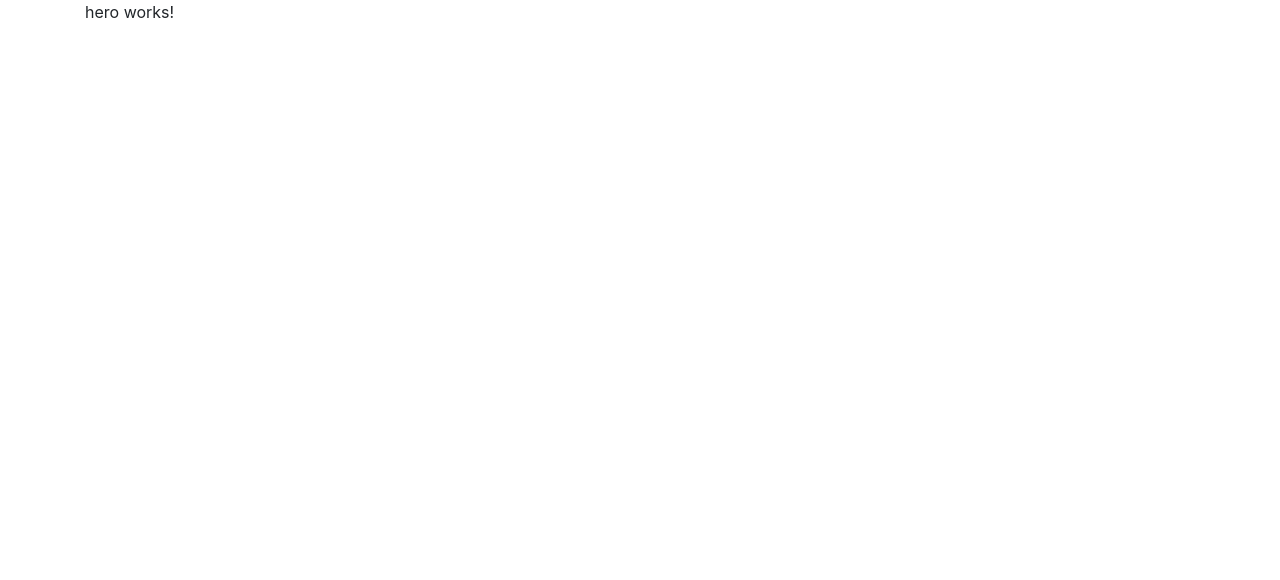
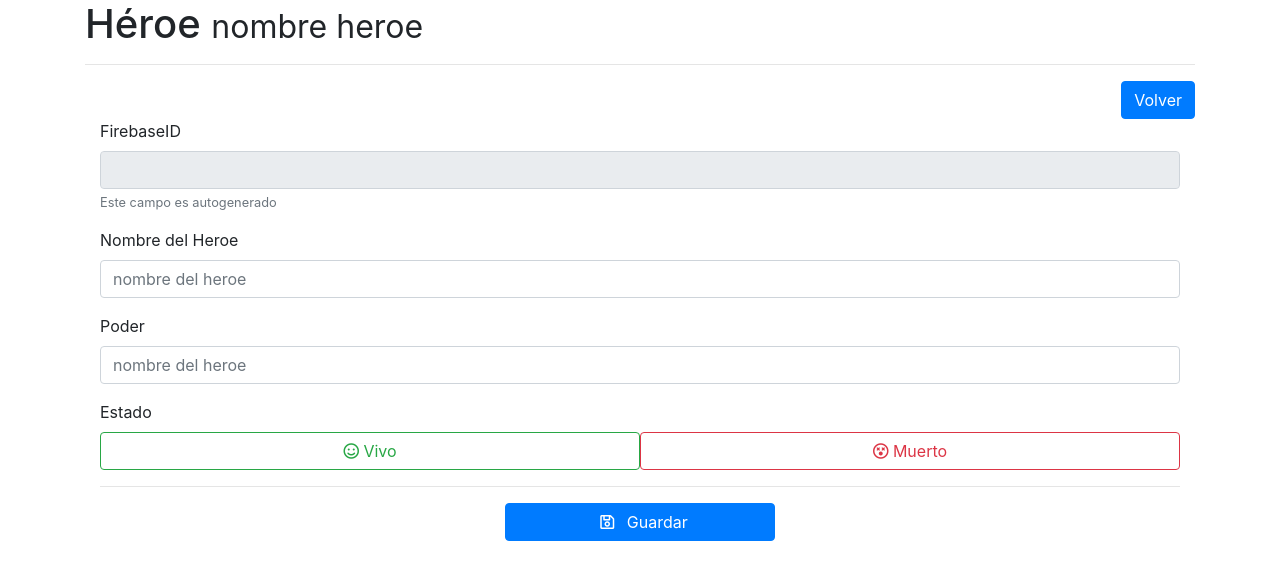
Before and after one commit to aaronllcam/ng-crud-firebase, an Angular app: page /hero/1 in a window 1280 px wide. Shown: the top 580 px of the page. Built offline with nearby package versions, Linux system fonts and the light colour scheme.

Commit message:
pages views

```diff
--- a/src/app/app.module.ts
+++ b/src/app/app.module.ts
@@ -1,5 +1,7 @@
 import { BrowserModule } from '@angular/platform-browser';
 import { NgModule } from '@angular/core';
+
+import { FormsModule } from '@angular/forms';
 
 import { AppRoutingModule } from './app-routing.module';
 
@@ -15,7 +17,8 @@ import { HeroComponent } from './pages/hero/hero.component';
   ],
   imports: [
     BrowserModule,
-    AppRoutingModule
+    AppRoutingModule,
+    FormsModule
   ],
   providers: [],
   bootstrap: [AppComponent]
--- a/src/app/pages/hero/hero.component.html
+++ b/src/app/pages/hero/hero.component.html
@@ -1 +1,71 @@
-<p>hero works!</p>
+<!-- <p class="animate__animated animate__bounceInRight">heroes works!</p> -->
+
+<h1>Héroe <small>nombre heroe</small></h1>
+<hr>
+
+<div class="row text-right">
+    <div class="col">
+        <button class="btn btn-primary" routerLink="/heroes">Volver</button>
+    </div>
+</div>
+
+
+<div class="row" class="animate__animated animate__bounceInRight">
+    <div class="col">
+        <form #form="ngForm" (ngSubmit)="save()">
+
+            <div class="form-group">
+                <label>FirebaseID</label>
+                <input type="text" class="form-control" disabled>
+                <small class="form-text text-muted">Este campo es autogenerado</small>
+            </div>
+
+            <div class="form-group">
+                <label>Nombre del Heroe</label>
+                <input  type="text"
+                        class="form-control"
+                        name="name"
+                        ngModel
+                        placeholder="nombre del heroe"
+                        required
+                        #name="ngModel">
+                <!-- <small class="form-text text-muted">Este campo es autogenerado</small> -->
+            </div>
+            <div class="form-group">
+                <label>Poder</label>
+                <input  type="text"
+                        class="form-control"
+                        name="power"
+                        ngModel
+                        placeholder="nombre del heroe"
+                        required
+                        #power="ngModel">
+                <!-- <small class="form-text text-muted">Este campo es autogenerado</small> -->
+            </div>
+
+            <div class="form-group">
+                <label>Estado</label>
+                <br>
+                <button type="button" class="btn btn-outline-success w-50">
+                    <i class="far fa-smile"></i>
+                    Vivo
+                </button>
+                <button type="button" class="btn btn-outline-danger w-50">
+                    <i class="far fa-dizzy"></i>
+                    Muerto
+                </button>
+                <!-- <small class="form-text text-muted">Este campo es autogenerado</small> -->
+            </div>
+
+            <hr>
+            <div class="form-group text-center">
+                <button type="submit"
+                        class="btn btn-primary w-25">
+                    <i class="far fa-save mx-2"></i>
+                    Guardar
+                </button>
+            </div>
+
+        </form>
+    </div>
+</div>
--- a/src/app/pages/hero/hero.component.ts
+++ b/src/app/pages/hero/hero.component.ts
@@ -1,4 +1,5 @@
 import { Component, OnInit } from '@angular/core';
+import { NgForm } from '@angular/forms';
 
 @Component({
   selector: 'app-hero',
@@ -12,4 +13,8 @@ export class HeroComponent implements OnInit {
   ngOnInit(): void {
   }
 
+  save(){
+    console.log("2Submit disparado");
+  }
+
 }
--- a/src/app/pages/heroes/heroes.component.html
+++ b/src/app/pages/heroes/heroes.component.html
@@ -1 +1,53 @@
-<p class="animate__animated animate__bounceInRight">heroes works!</p>
+<!-- <p class="animate__animated animate__bounceInRight">heroes works!</p> -->
+
+
+<h1>Listado de Heroes</h1>
+<hr>
+
+<div class="row">
+    <div class="col text-right">
+
+        <button class="btn btn-primary" routerLink="/hero/nuevo">
+            <i class="fa fa-plus"> agregar</i>
+        </button>
+
+    </div>
+
+    <table class="table my-5">
+        <thead class="thead-dark">
+            <tr>
+                <th>#</th>
+                <th>Nombre</th>
+                <th>Poder</th>
+                <th>Vivo</th>
+                <th>Tools</th>
+
+            </tr>
+        </thead>
+        <tbody>
+            <tr>
+                <td scope="row">hola</td>
+                <td>hola</td>
+                <td>hola</td>
+                <td>hola</td>
+                <td>hola</td>
+            </tr>
+        </tbody>
+    </table>
+
+
+    <div class="alert alert-primary text-center w-100" role="alert">
+        <h4>Cargando</h4>
+        <p class="pt-3">
+            <i class="fas fa-spinner fa-spin fa-2x"></i>
+        </p>
+        <p>Espere por favor</p>
+    </div>
+
+    <div class="alert alert-danger text-center w-100" role="alert">
+        <h4>No hay registros</h4>
+        <p class="pt-3">
+            <i class="fas fa-exclamation fa-2x"></i>
+        </p>
+    </div>
+</div>
```
